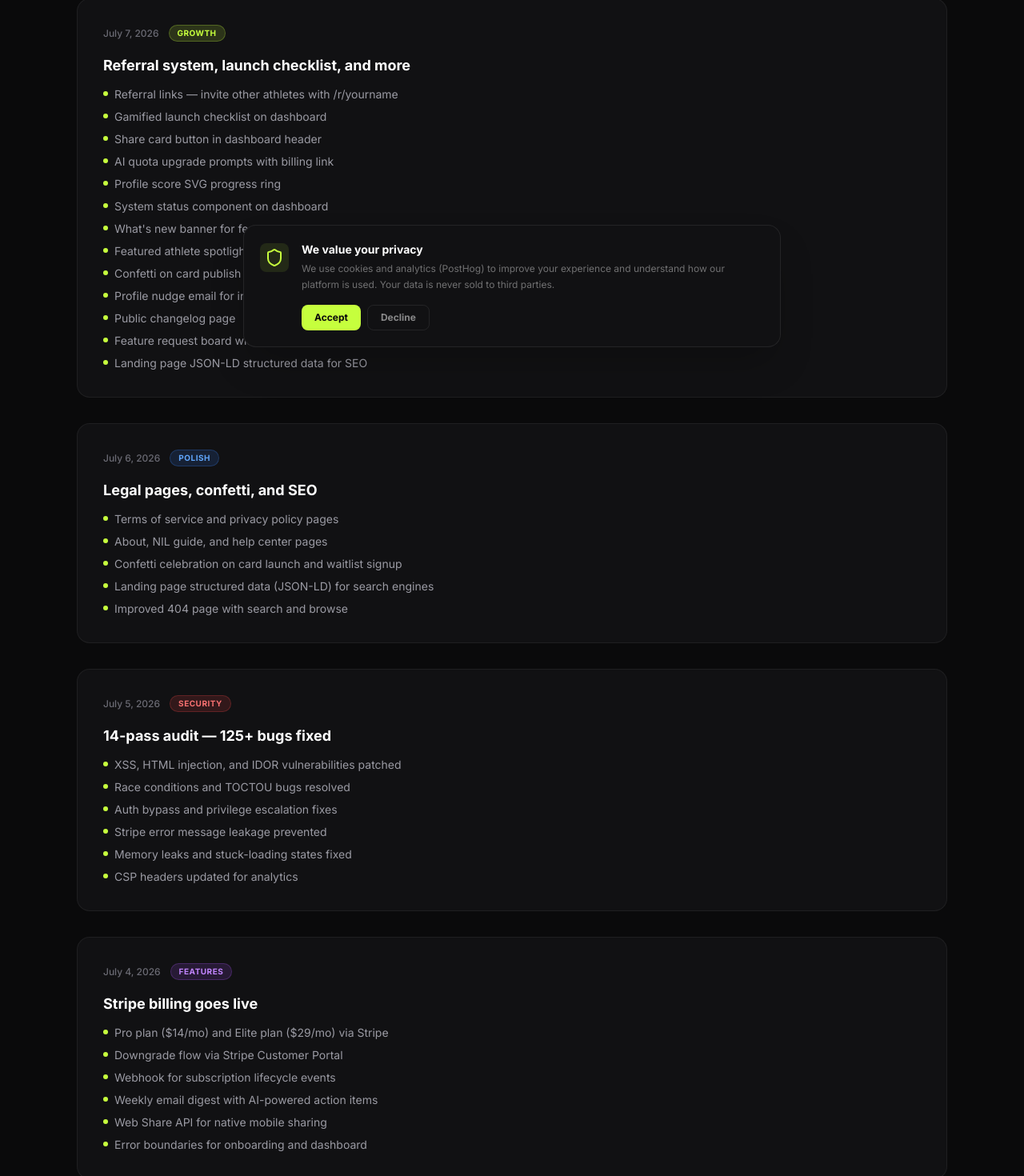
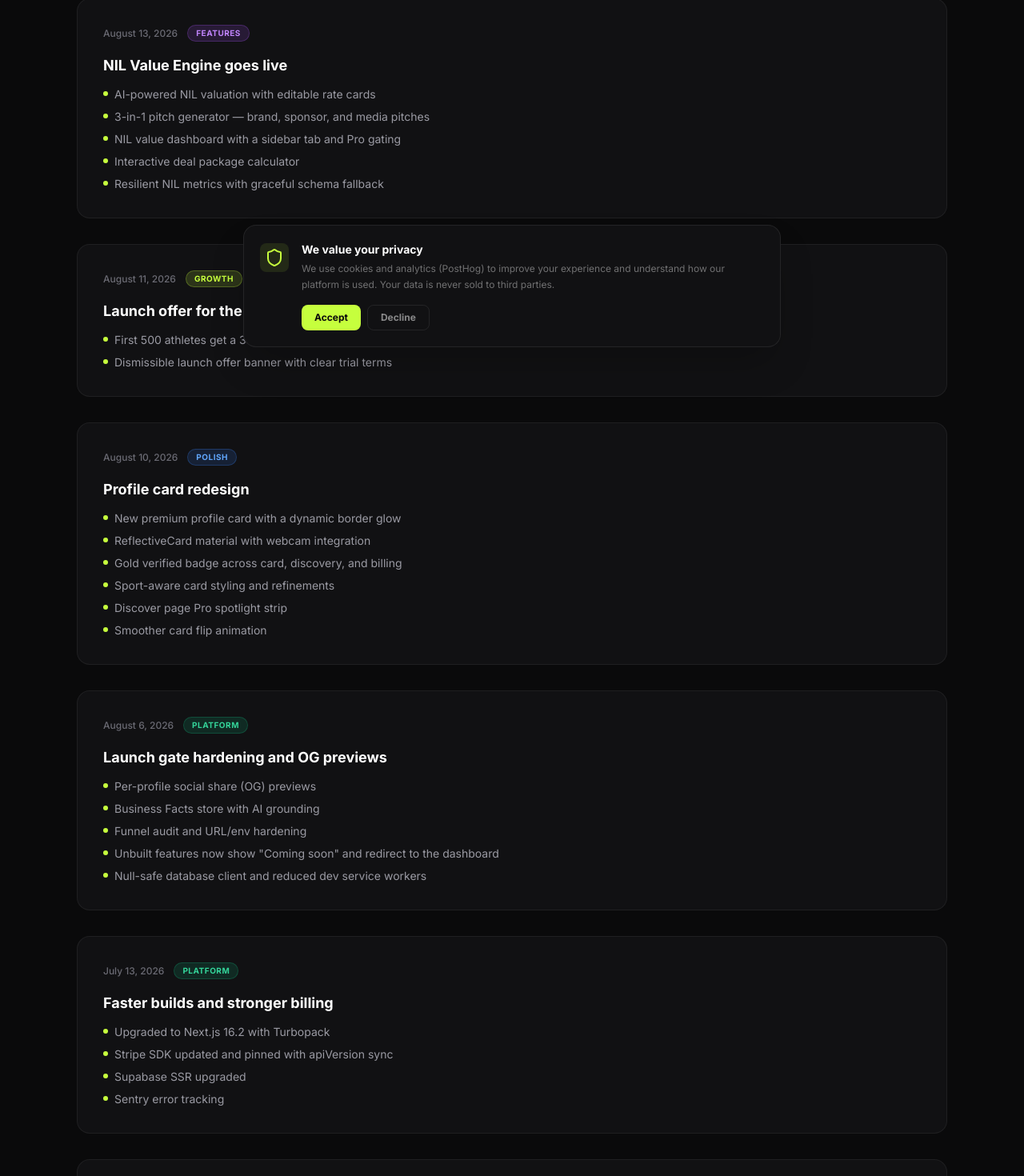
Before and after one commit to sameer-dev-stack/AthleteOS, a Next.js app: page /changelog in a window 1280 px wide. Shown: the part 342-1812 px from the top of the page at 80% size. Built offline with nearby package versions, Linux system fonts and the light colour scheme; no server answers.

Commit message:
Update CHANGELOG with avatar crop modal fix

```diff
--- a/app/changelog/page.tsx
+++ b/app/changelog/page.tsx
@@ -8,6 +8,74 @@ export const metadata: Metadata = {
 };
 
 const entries = [
+  {
+    date: "August 13, 2026",
+    tag: "Features",
+    title: "NIL Value Engine goes live",
+    items: [
+      "AI-powered NIL valuation with editable rate cards",
+      "3-in-1 pitch generator — brand, sponsor, and media pitches",
+      "NIL value dashboard with a sidebar tab and Pro gating",
+      "Interactive deal package calculator",
+      "Resilient NIL metrics with graceful schema fallback",
+    ],
+  },
+  {
+    date: "August 11, 2026",
+    tag: "Growth",
+    title: "Launch offer for the first 500 athletes",
+    items: [
+      "First 500 athletes get a 3-month Pro trial",
+      "Dismissible launch offer banner with clear trial terms",
+    ],
+  },
+  {
+    date: "August 10, 2026",
+    tag: "Polish",
+    title: "Profile card redesign",
+    items: [
+      "New premium profile card with a dynamic border glow",
+      "ReflectiveCard material with webcam integration",
+      "Gold verified badge across card, discovery, and billing",
+      "Sport-aware card styling and refinements",
+      "Discover page Pro spotlight strip",
+      "Smoother card flip animation",
+    ],
+  },
+  {
+    date: "August 6, 2026",
+    tag: "Platform",
+    title: "Launch gate hardening and OG previews",
+    items: [
+      "Per-profile social share (OG) previews",
+      "Business Facts store with AI grounding",
+      "Funnel audit and URL/env hardening",
+      "Unbuilt features now show \"Coming soon\" and redirect to the dashboard",
+      "Null-safe database client and reduced dev service workers",
+    ],
+  },
+  {
+    date: "July 13, 2026",
+    tag: "Platform",
+    title: "Faster builds and stronger billing",
+    items: [
+      "Upgraded to Next.js 16.2 with Turbopack",
+      "Stripe SDK updated and pinned with apiVersion sync",
+      "Supabase SSR upgraded",
+      "Sentry error tracking",
+    ],
+  },
+  {
+    date: "July 12, 2026",
+    tag: "Growth",
+    title: "Referral system, round two",
+    items: [
+      "Referral landing pages at /r/yourname",
+      "Referral dashboard with funnel and leaderboard",
+      "Two-sided rewards — both the referrer and the referred athlete earn Pro",
+      "\"Invited by {Name}\" banner on the sign-up page",
+    ],
+  },
   {
     date: "July 7, 2026",
     tag: "Growth",
```
Also changed, not shown: 1 other file (tests, documents, lock files or other folders).
